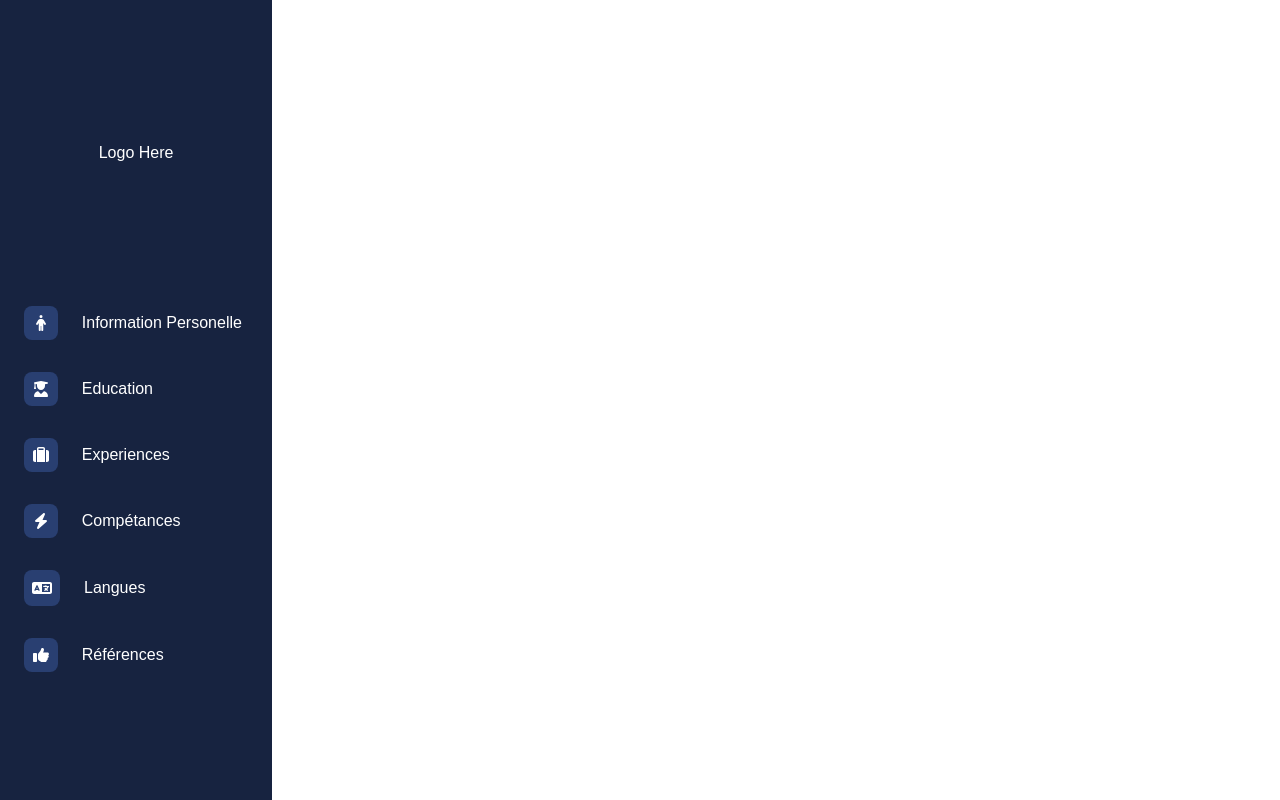
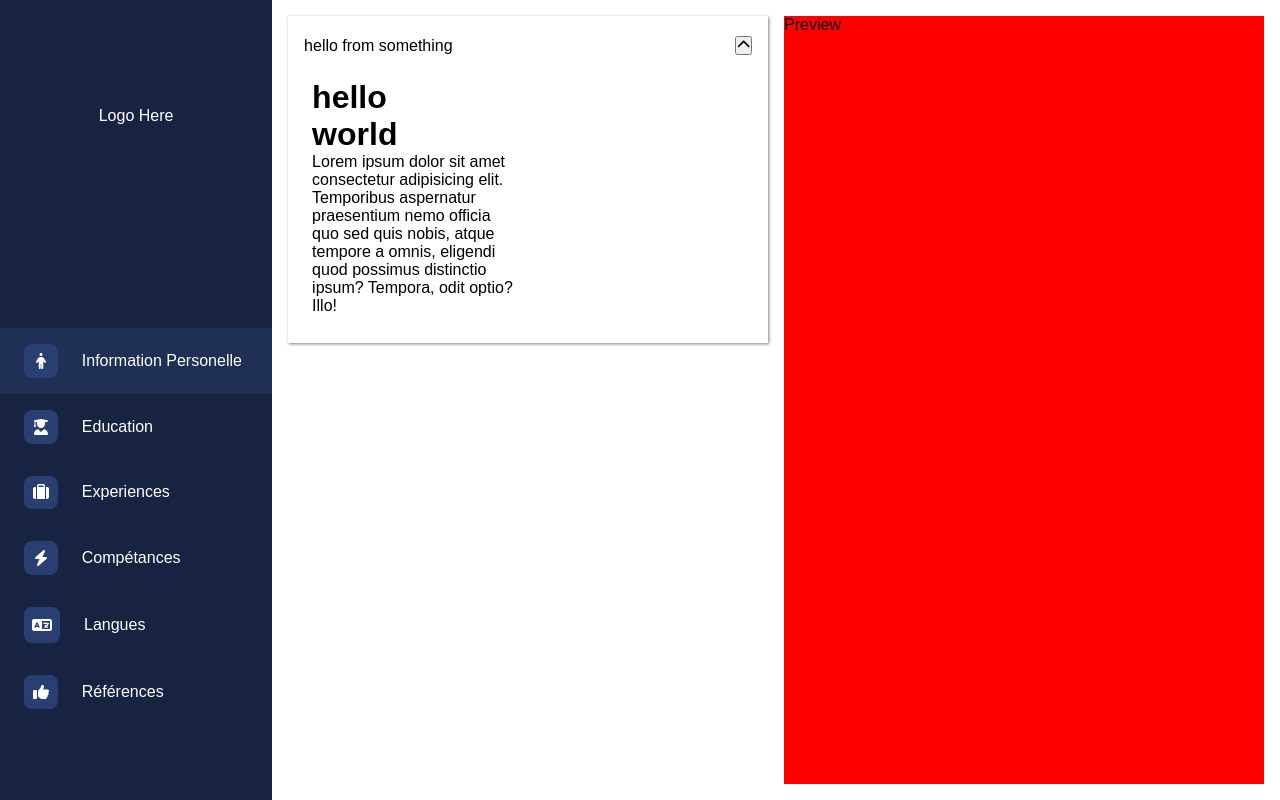
Before and after one commit to SihamAlouani/CVGenerateur, a React (Vite) app: page / in a window 1280 px wide. Built offline with nearby package versions, Linux system fonts and the light colour scheme.

Commit message:
collapse + preview layout

```diff
--- a/src/App.jsx
+++ b/src/App.jsx
@@ -2,11 +2,13 @@ import { useEffect, useState } from "react"
 
 import Sidebar from "./components/Sidebar"
 import "./assets/style/sidebar.css"
-import { Route, Routes } from "react-router-dom"
+import "./assets/style/app.css"
+
 import CustomRoute from "./components/CustomRoute"
+import CollapseSection from "./components/CollapseSection"
 function App() {
   const [count, setCount] = useState(0)
-  const [page, setPage] = useState("")
+  const [page, setPage] = useState("Information Personelle")
 
   return (
     <div className="app">
@@ -14,7 +16,18 @@ function App() {
       <Sidebar setPage={setPage} page={page} />
       <div className="content">
         <CustomRoute path="Information Personelle" page={page}>
-          <h1>this is Info Personelle</h1>
+          <CollapseSection title="hello from something">
+            <div>
+              <h1>hello</h1>
+              <h1>world</h1>
+              <p>
+                Lorem ipsum dolor sit amet consectetur adipisicing elit.
+                Temporibus aspernatur praesentium nemo officia quo sed quis
+                nobis, atque tempore a omnis, eligendi quod possimus distinctio
+                ipsum? Tempora, odit optio? Illo!
+              </p>
+            </div>
+          </CollapseSection>
         </CustomRoute>
         <CustomRoute path="Education" page={page}>
           <h1>this is Education </h1>
@@ -31,6 +44,7 @@ function App() {
         <CustomRoute path="Références" page={page}>
           <h1>this is Références </h1>
         </CustomRoute>
+        <div className="prev">Preview</div>
       </div>
     </div>
   )
--- /dev/null
+++ b/src/assets/style/app.css
@@ -0,0 +1,10 @@
+.content {
+  padding: 1rem;
+  display: grid;
+  grid-template-columns: 1fr 1fr;
+  gap: 1rem;
+}
+
+.prev {
+  background-color: red;
+}
--- /dev/null
+++ b/src/assets/style/collapsesection.css
@@ -0,0 +1,18 @@
+.collapse-section {
+  display: grid;
+  grid-template-columns: repeat(1, 1fr);
+  width: max-content;
+  padding: 0.75rem 0.5rem;
+  /* background-color: red; */
+  width: 100%;
+
+  box-shadow: 1px 1px 3px gray;
+}
+
+.collapse-section .preview {
+  display: flex;
+  justify-content: space-between;
+  align-items: center;
+  /* background: red; */
+  padding: 0.5rem;
+}
--- a/src/assets/style/sidebar.css
+++ b/src/assets/style/sidebar.css
@@ -32,7 +32,7 @@ a {
   display: flex;
   flex-direction: column;
   /* background-color: red; */
-  justify-content: center;
+  justify-content: space-evenly;
   align-items: center;
   height: 100vh;
   gap: 6rem;
--- /dev/null
+++ b/src/components/CollapseSection.jsx
@@ -0,0 +1,25 @@
+import { FontAwesomeIcon } from "@fortawesome/react-fontawesome"
+import { faChevronUp, faChevronDown } from "@fortawesome/free-solid-svg-icons"
+import { useState } from "react"
+import "../assets/style/collapsesection.css"
+export default function CollapseSection({ title, children }) {
+  const [isVisible, setIsVisible] = useState(true)
+  function toggleVisibility() {
+    setIsVisible(!isVisible)
+  }
+  return (
+    <div className="collapse-section">
+      <div className="preview">
+        <span className="preview-title">{title}</span>
+        <button onClick={toggleVisibility}>
+          {isVisible ? (
+            <FontAwesomeIcon icon={faChevronUp} />
+          ) : (
+            <FontAwesomeIcon icon={faChevronDown} />
+          )}
+        </button>
+      </div>
+      {isVisible && <div className="content">{children}</div>}
+    </div>
+  )
+}
```
